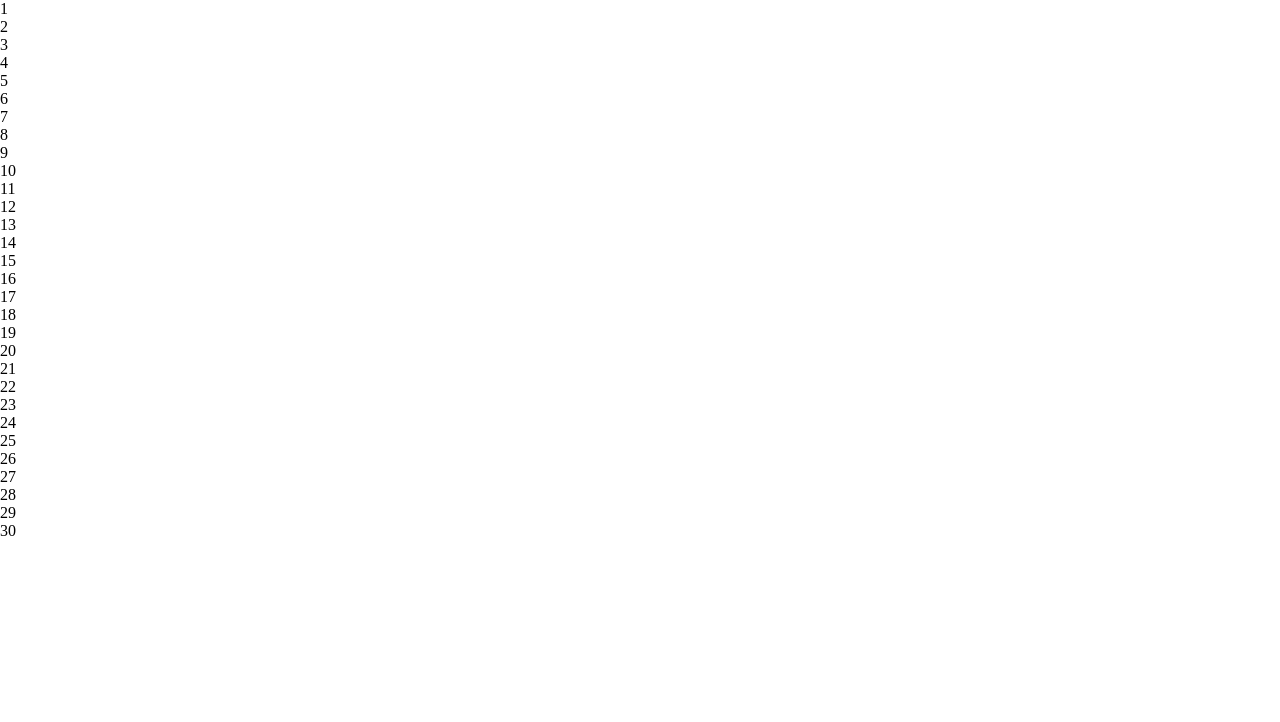
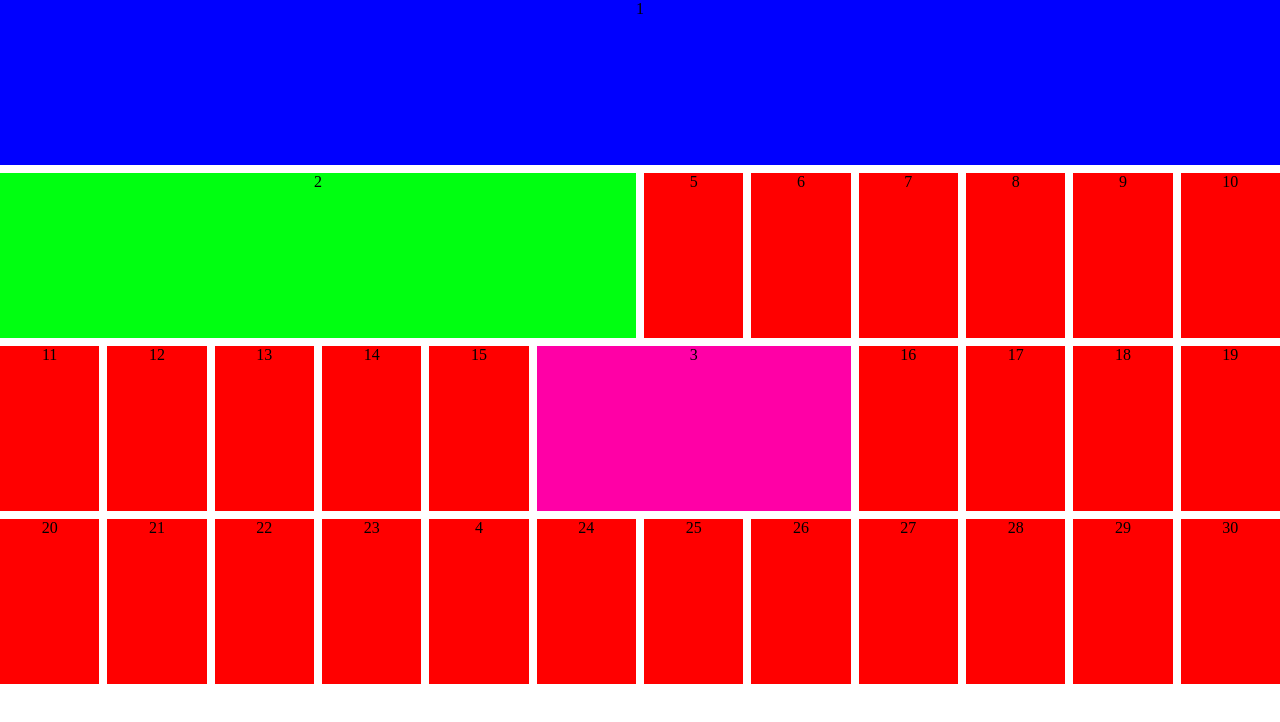
Before and after one commit to EduardoAlvarez1970/EduardoAlvarez1970.github.io, a plain HTML site: page index.html in a window 1280 px wide. Drawn offline with Linux system fonts and the light colour scheme.

Commit message:
stylized container and grid elements with basic thinghs as bg-color and sizes

```diff
--- a/styles/style.css
+++ b/styles/style.css
@@ -3,3 +3,41 @@
     margin: 0;
     padding: 0;
  }
+
+
+ .layout {  /*this about the container*/
+    width: 100%; /*the container fill 100% of width space (ancho)*/
+
+    display: grid; /*i'm working with grid layout*/
+    grid: /*it's define the grid structure*/
+      "span12 span12 span12 span12 span12 span12 span12 span12 span12 span12 span12 span12" 1fr
+      "span6 span6 span6 span6 span6 span6 . . . . . ." 1fr  /*(1fr significa una fracción del espacio disponible).*/
+      ". . . . . span3 span3 span3 . . . ." 1fr /*fijate que tenes que tener siempre 12 'espacios', y son 4 filas de 1fr*/
+      ". . . . span1 . . . . . . ." 1fr
+      / 1fr 1fr 1fr 1fr 1fr 1fr 1fr 1fr 1fr 1fr 1fr 1fr;  /*aca tenemos las 12 COLUMNAS cada una de 1fr*/
+    gap: 8px;  /*Establece el espacio entre las celdas de la cuadrícula en 8 píxeles. */
+  }
+
+  .span12 { grid-area: span12; } /*here i differenciate every span grid-area*/
+  .span6 { grid-area: span6; }   /*digamos que defino 4 tipos de areas(espacios) para cada span*/
+  .span3 { grid-area: span3; }
+  .span1 { grid-area: span1; }
+
+
+  /*adicionar background color a cada grid*/
+
+  div {
+    background-color: red;
+    height: 165px;
+    text-align: center; /*me alinea horizontalmente al centro*/
+  }
+
+  .span12 {
+    background-color: blue;
+  }
+  .span6 {
+    background-color: rgb(0, 255, 17);
+  }
+  .span3 {
+    background-color: rgb(255, 0, 166);
+  }
```
